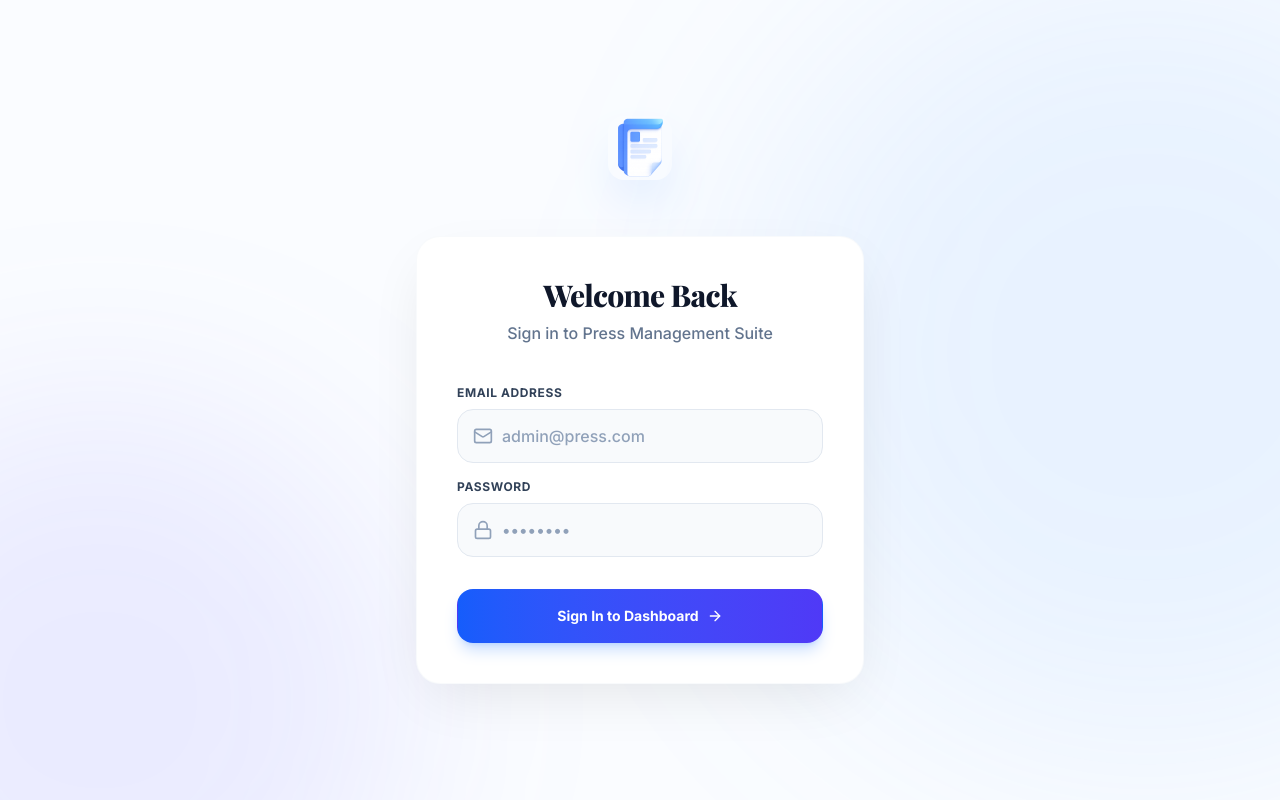
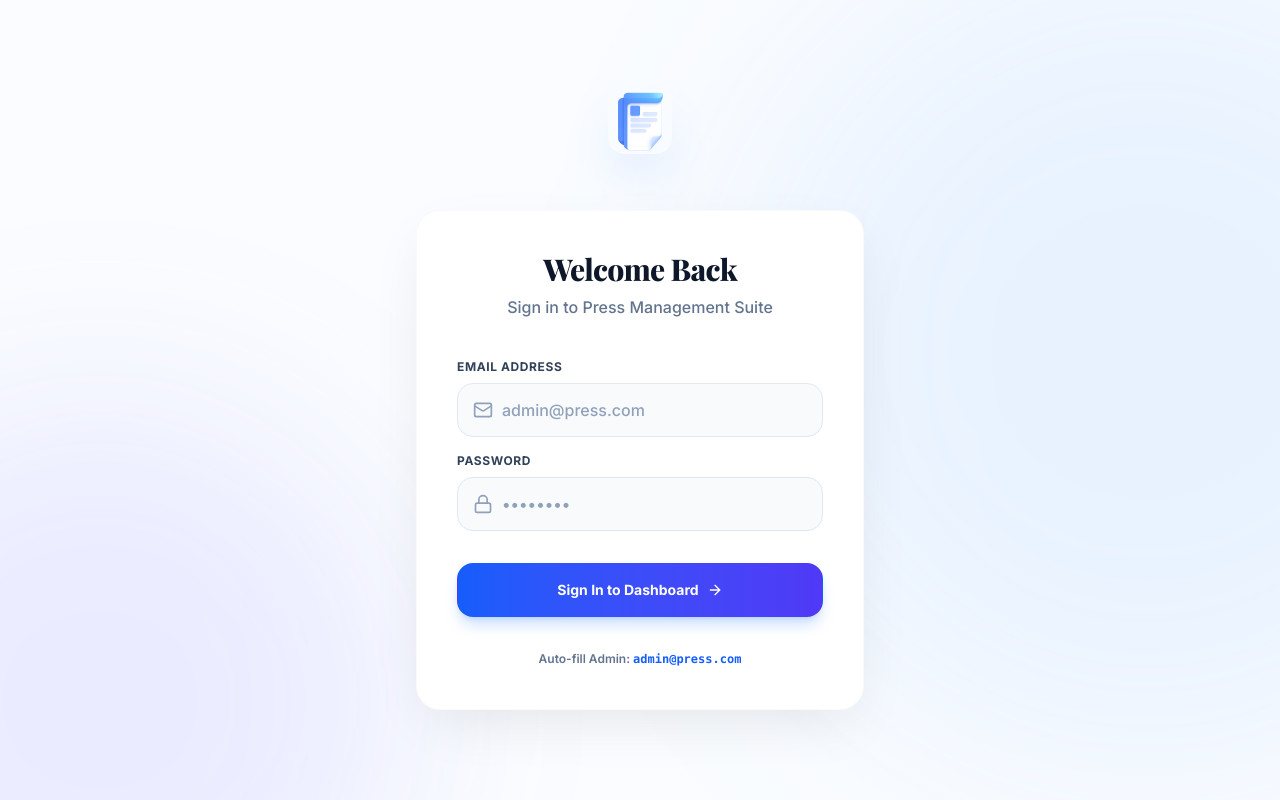
Before and after one commit to infratechai-aman/NewsGenerator, a Next.js app: page /login in a window 1280 px wide. Built offline with nearby package versions, Linux system fonts and the light colour scheme; no server answers.

Commit message:
feat: add quick auto-fill admin credentials button on login page

```diff
--- a/src/app/login/page.tsx
+++ b/src/app/login/page.tsx
@@ -106,6 +106,19 @@ export default function LoginPage() {
                 </>
               )}
             </button>
+
+            <div className="pt-1 text-center">
+              <button
+                type="button"
+                onClick={() => {
+                  setEmail('admin@press.com');
+                  setPassword('Password123!');
+                }}
+                className="text-xs font-semibold text-slate-500 hover:text-blue-600 transition-colors"
+              >
+                Auto-fill Admin: <span className="font-mono text-blue-600">admin@press.com</span>
+              </button>
+            </div>
           </form>
         </div>
       </div>
```
